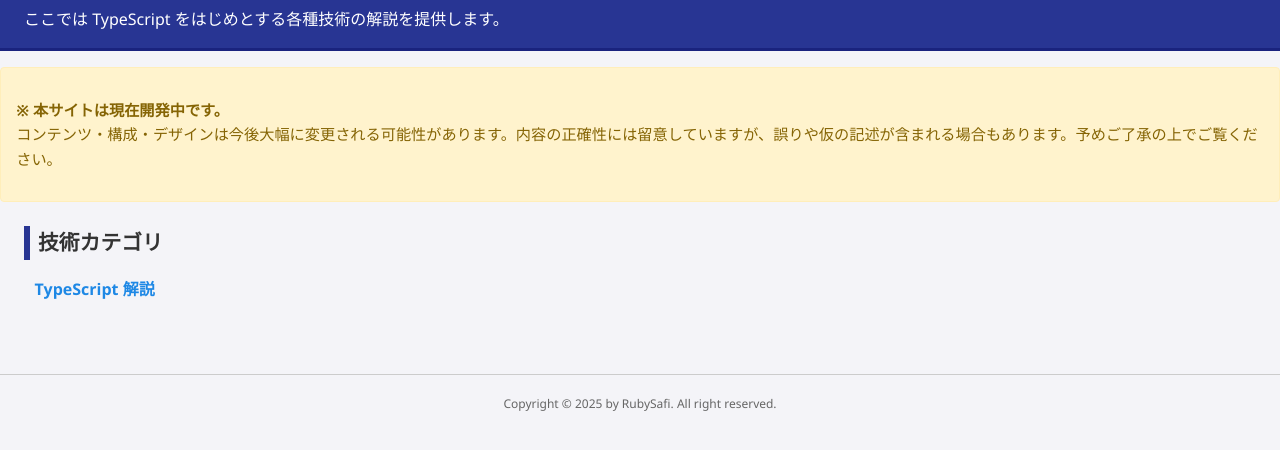
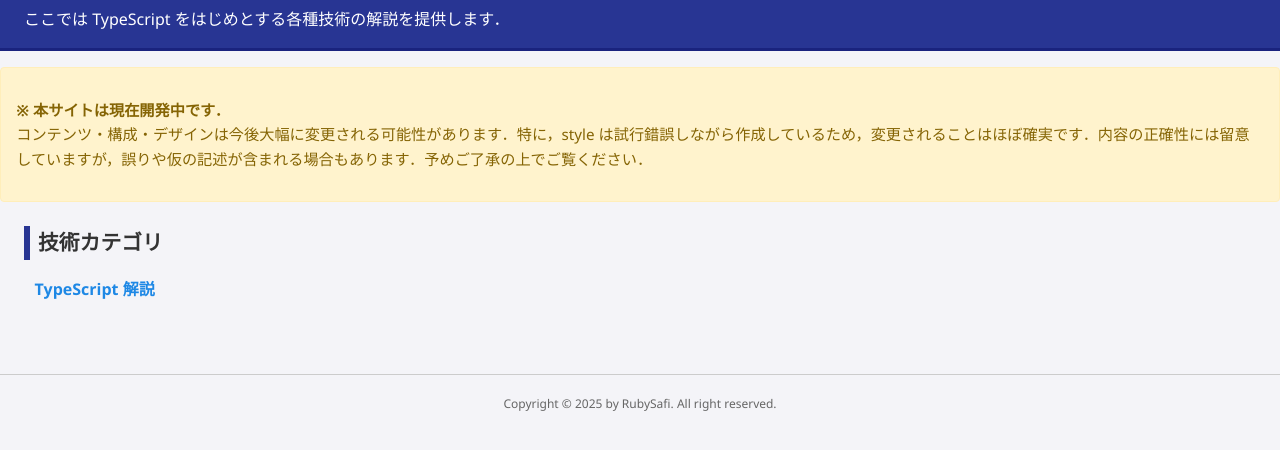
Before and after one commit to RubySafi/typescript-docs-jp, a plain HTML site: page docs/index.html in a window 1280 px wide. Shown: the part 60-510 px from the top of the page. Drawn offline with Linux system fonts and the light colour scheme.

Commit message:
minor update

```diff
--- a/docs/index.html
+++ b/docs/index.html
@@ -20,12 +20,12 @@
   <body>
     <header>
       <h1>技術解説ポータル</h1>
-      <p>ここでは TypeScript をはじめとする各種技術の解説を提供します。</p>
+      <p>ここでは TypeScript をはじめとする各種技術の解説を提供します．</p>
     </header>
     <div class="notice">
       <p>
-        <strong>※ 本サイトは現在開発中です。</strong><br />
-        コンテンツ・構成・デザインは今後大幅に変更される可能性があります。内容の正確性には留意していますが、誤りや仮の記述が含まれる場合もあります。予めご了承の上でご覧ください。
+        <strong>※ 本サイトは現在開発中です．</strong><br />
+        コンテンツ・構成・デザインは今後大幅に変更される可能性があります．特に，style は試行錯誤しながら作成しているため，変更されることはほぼ確実です．内容の正確性には留意していますが，誤りや仮の記述が含まれる場合もあります．予めご了承の上でご覧ください．
       </p>
     </div>
 
@@ -34,7 +34,7 @@
         <h2>技術カテゴリ</h2>
         <ul>
           <li><a href="ts/index.html">TypeScript 解説</a></li>
-          <!-- 将来的に以下のように追加可能 -->
+          <!-- 将来的に以下のものを追加予定 -->
           <!-- <li><a href="ts_advanced/index.html">TypeScript 応用</a></li> -->
           <!-- <li><a href="mobile/index.html">スマホアプリ開発</a></li> -->
         </ul>
```
Also changed, not shown: docs/ts/index.html (+2 -2 lines).
